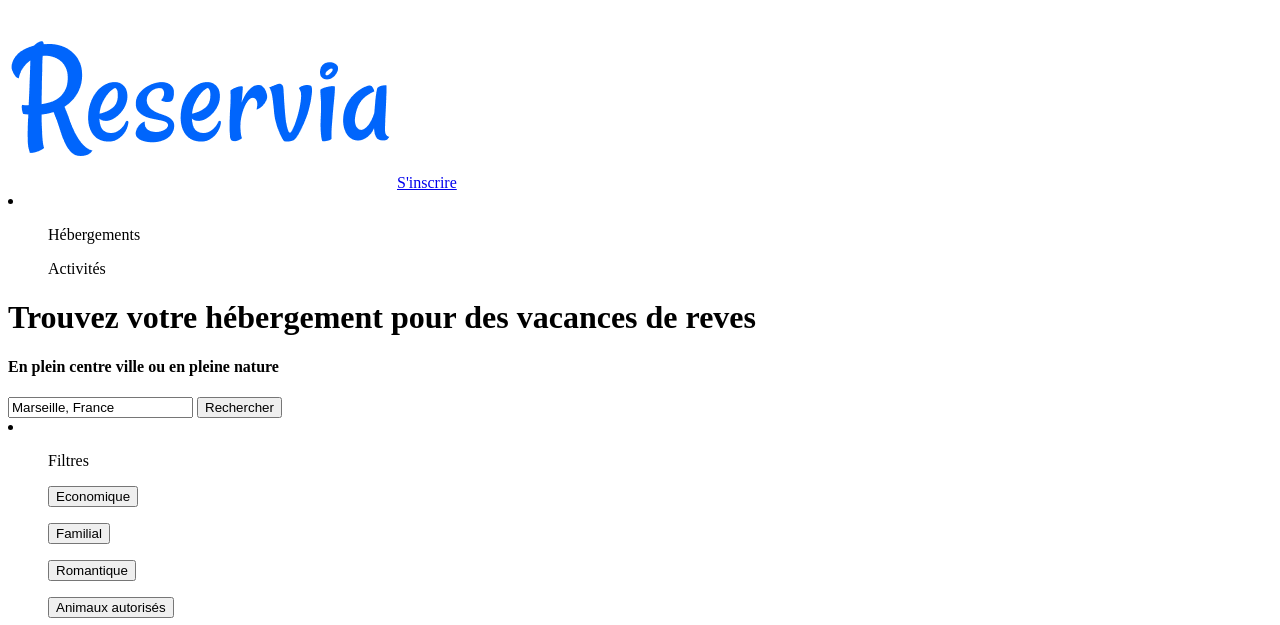
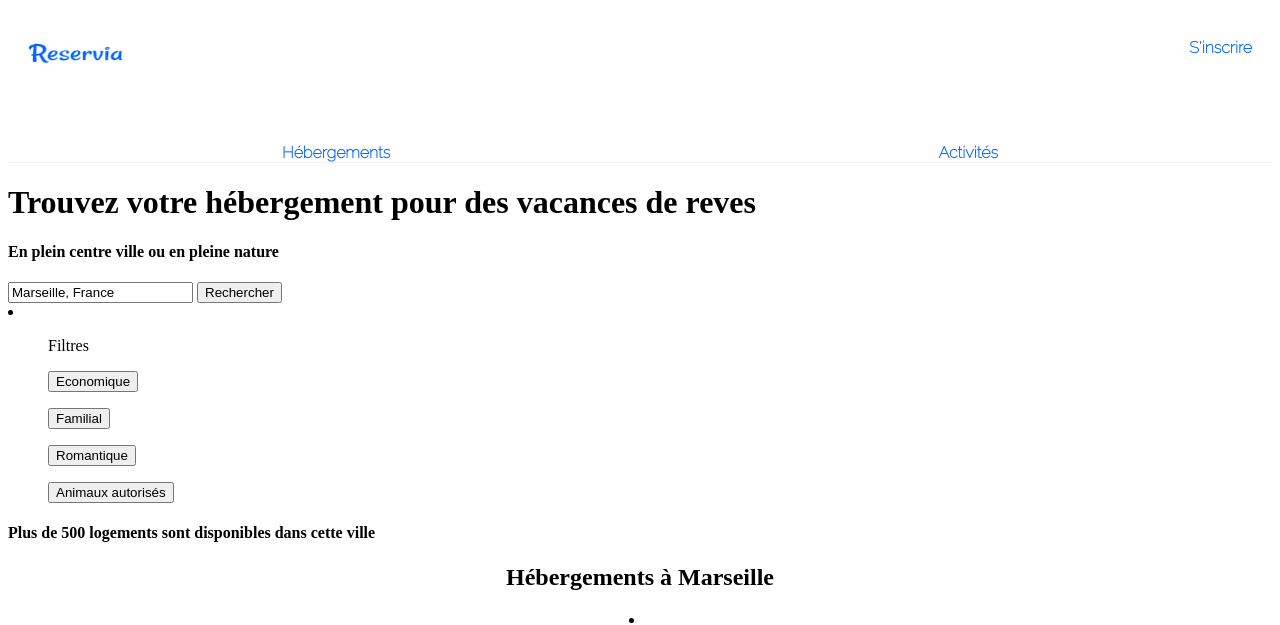
Before and after one commit to AbdelRG/AbdelrahimGourari_2_13082021, a plain HTML site: page index.html in a window 1280 px wide. Shown: the top 625 px of the page. Drawn offline with Linux system fonts and the light colour scheme.

Commit message:
update navbar

```diff
--- a/assets/css/style.css
+++ b/assets/css/style.css
@@ -1,32 +1,55 @@
-@media screen and (max-width: 375px) {
+.navbar {
+   display: flex;
+   flex-wrap: wrap;
+
+}
 .reserviaLogo {
   width: 95px;
   height: 30px;
   margin-left: 20px;
   margin-top: 30px;
-    position: absolute;
-    left: 0px;
-    top: 0px;
+
 }
 
 .signup-link {
+
   font-weight: bold;
   text-decoration: none;
   font-family: "Raleway", sans-serif;
-    color: #0065fc  ;
-    position: absolute;
-    right: 0px;
-    top: 0px;
+  color: #0065fc;
+
   margin-right: 20px;
   margin-top: 30px;
 }
 
+.spacer{
+    content: "";
+    flex-grow: 1;
+
+}
+
 .first-list {
-    display: inline-flex;
+    width: 100%;
+  display: flex;
+
   list-style-type: none;
+  margin:0;
+  padding: 0px;
   margin-top: 75px;
   font-weight: bold;
-    color: #0065fc  ;
+  color: #0065fc;
   font-family: "Raleway", sans-serif;
+
+
 }
+
+.hebergement-list{
+     flex-grow: 1;
+     text-align: center;
+     border-bottom:1px solid #f2f2f2;
+
 }
+.hebergement-list:hover{
+    border-bottom:1px solid #0065fc;
+
+}
--- a/index.html
+++ b/index.html
@@ -12,13 +12,14 @@
     <title>Reservia</title>
 </head>
 <body>
-    <nav>
+    <nav class="navbar">
         <img class="reserviaLogo" src="assets/images/logo/Reservia@3x.png" alt="Reservia logo">
+        <div class="spacer"></div>
         <a href="#" class="signup-link">S'inscrire</a>
-        <li class="first-list" >
+        <ul class="first-list" >
 
-            <ul >Hébergements</ul>
-            <ul>Activités</ul>
+            <li class="hebergement-list">Hébergements</li>
+            <li class ="hebergement-list">Activités</li>
 
         </li>
     </nav>
```
Lines whose indentation alone changed are shown as unchanged.
